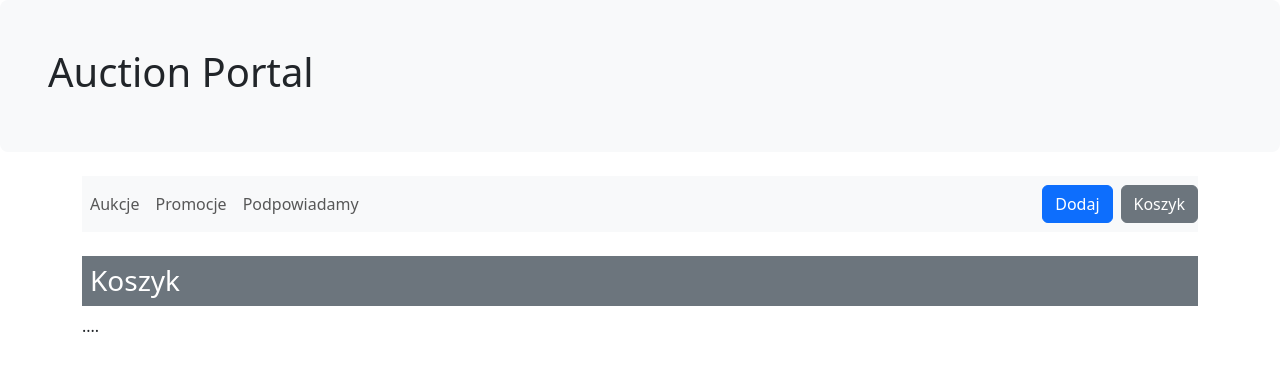
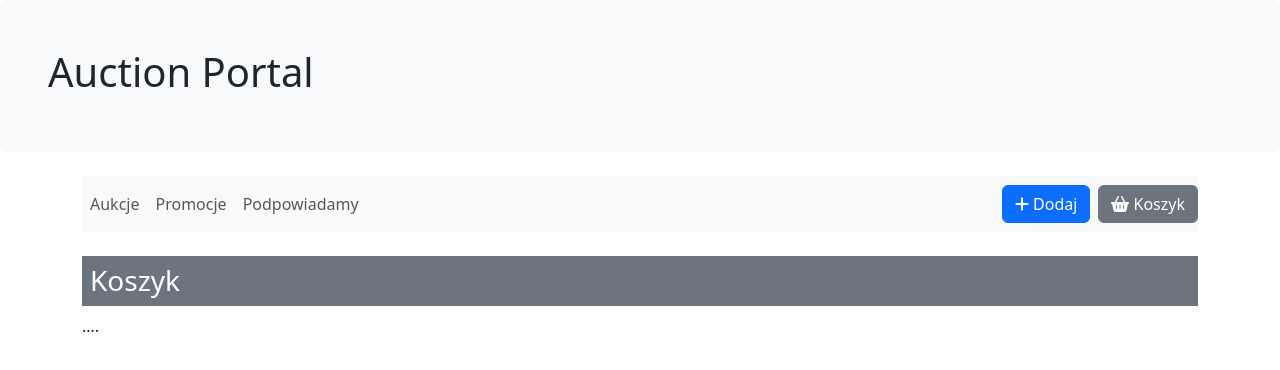
Before and after one commit to mateuszszulc/20240709-vue, a Vue app in the folder auction-portal/: page /cart in a window 1280 px wide. Shown: the top 370 px of the page. Built offline with nearby package versions, Linux system fonts and the light colour scheme.

Commit message:
refactor(d3-03): icons - make it wonderful - add plugin to separate icons for the project making it reusable.

```diff
--- a/auction-portal/src/components/TheMainMenu.vue
+++ b/auction-portal/src/components/TheMainMenu.vue
@@ -29,8 +29,12 @@ function toggleMenu() {
       </ul>
     </div>
     <div>
-      <RouterLink class="btn btn-primary mx-1 mx-sm-2" to="/add-auction"> Dodaj </RouterLink>
-      <RouterLink class="btn btn-secondary" to="/cart"> Koszyk </RouterLink>
+      <RouterLink class="btn btn-primary mx-1 mx-sm-2" to="/add-auction">
+        <fa-icon icon="fa-plus" /> Dodaj
+      </RouterLink>
+      <RouterLink class="btn btn-secondary" to="/cart">
+        <fa-icon icon="fa-shopping-basket" /> Koszyk
+      </RouterLink>
     </div>
   </nav>
 </template>
--- a/auction-portal/src/main.js
+++ b/auction-portal/src/main.js
@@ -1,12 +1,5 @@
 import 'bootstrap/dist/css/bootstrap.css'
-
-// icons:
-import { FontAwesomeIcon } from '@fortawesome/vue-fontawesome'
-import { library } from '@fortawesome/fontawesome-svg-core'
-import { faCartPlus, faGavel } from '@fortawesome/free-solid-svg-icons'
-
-library.add(faCartPlus, faGavel)
-// end icons;
+import fontAwesomeProjectIconsPlugin from './plugins/fontAwesomeProjectIconsPlugin'
 
 import { createApp } from 'vue'
 import { createPinia } from 'pinia'
@@ -14,11 +7,11 @@ import { createPinia } from 'pinia'
 import App from './App.vue'
 import router from './router'
 
+
 const app = createApp(App)
 
 app.use(createPinia())
 app.use(router)
-
-app.component('fa-icon', FontAwesomeIcon)
+app.use(fontAwesomeProjectIconsPlugin)
 
 app.mount('#app')
--- /dev/null
+++ b/auction-portal/src/plugins/fontAwesomeProjectIconsPlugin.js
@@ -0,0 +1,13 @@
+// icons:
+import { FontAwesomeIcon } from '@fortawesome/vue-fontawesome'
+import { library } from '@fortawesome/fontawesome-svg-core'
+import { faCartPlus, faGavel, faSpinner, faShoppingBasket, faPlus, faImage, faEdit, faTag, faSearch } from '@fortawesome/free-solid-svg-icons'
+
+library.add(faCartPlus, faGavel, faSpinner, faShoppingBasket, faPlus, faImage, faEdit, faTag, faSearch)
+// end icons;
+
+export default {
+    install(app) {
+        app.component('fa-icon', FontAwesomeIcon)
+    }
+}
```
Also changed, not shown: 1 other file (tests, documents, lock files or other folders).
